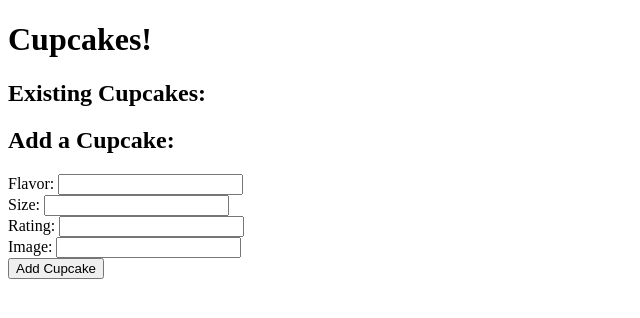
After one commit to jinniaflyer450/Jins-Unit-24.3-Exercises, a Flask app: page / in a window 1280 px wide. The commit adds this page. Shown: the top 318 px of the page, without its empty margins (0-640 px from the left). Run offline with Flask 2, Linux system fonts and the light colour scheme; data that the repository does not hold is empty.

Commit message:
finished front-end (should have committed more--started and had trouble stopping)

```diff
--- a/app.py
+++ b/app.py
@@ -14,14 +14,16 @@ app.config['DEBUG_TB_INTERCEPT_REDIRECTS'] = False
 connect_db(app)
 db.create_all()
 
+#JSON routes:
+
 @app.route('/api/cupcakes')
-def show_all_cupcakes():
+def get_all_cupcakes():
     cupcakes = Cupcake.query.all()
     json_ready_cupcakes = [cupcake.serialize() for cupcake in cupcakes]
     return jsonify(cupcakes=json_ready_cupcakes)
 
 @app.route('/api/cupcakes/<int:cupcake_id>')
-def show_single_cupcake(cupcake_id):
+def get_single_cupcake(cupcake_id):
     cupcake = Cupcake.query.get_or_404(cupcake_id)
     json_ready_cupcake = cupcake.serialize()
     return jsonify(cupcake=json_ready_cupcake)
@@ -29,6 +31,8 @@ def show_single_cupcake(cupcake_id):
 @app.route('/api/cupcakes', methods=["POST"])
 def create_cupcake():
     json = request.json
+    if json["image"] == "":
+        json["image"] = None
     new_cupcake = Cupcake(flavor=json["flavor"], size=json["size"],
     rating=json["rating"], image=json.get("image"))
     db.session.add(new_cupcake)
@@ -51,3 +55,9 @@ def delete_cupcake(cupcake_id):
     db.session.delete(cupcake)
     db.session.commit()
     return jsonify(message="deleted")
+
+#HTML routes:
+
+@app.route('/')
+def show_all_cupcakes():
+    return render_template('index.html')
--- /dev/null
+++ b/static/app.css
@@ -0,0 +1,4 @@
+img{
+    height:200px;
+    width:200px
+}
--- /dev/null
+++ b/static/app.js
@@ -0,0 +1,32 @@
+const BASE_URL = 'http://localhost:5000'
+
+
+async function loadCupcakes(){
+    const cupcakes = await axios.get(`${BASE_URL}/api/cupcakes`);
+    for(let cupcake of cupcakes.data.cupcakes){
+        const id = cupcake.id;
+        const flavor = cupcake.flavor;
+        const image = cupcake.image;
+        const rating = cupcake.rating;
+        $('#all-cupcakes').append
+        (
+            `<li class="cupcake" data-id=${id}><img src=${image}>${flavor}--${rating}/10</li>`
+            );
+        }
+    }
+
+$('#all-cupcakes').ready(loadCupcakes);
+
+$('#add-cupcake-form').submit(
+    async function(evt){
+        evt.preventDefault();
+        const $flavor = $('#flavor').val();
+        const $size = $('#size').val();
+        const $rating = $('#rating').val();
+        const $image = $('#image').val();
+        const newCupcake = await axios.post(`${BASE_URL}/api/cupcakes`, {'flavor': $flavor, 'size': $size,
+        'rating': $rating, 'image': $image});
+        $('#all-cupcakes').empty();
+        loadCupcakes();
+    }
+)
--- a/templates/base.html
+++ b/templates/base.html
@@ -4,9 +4,13 @@
     <meta charset="UTF-8">
     <meta http-equiv="X-UA-Compatible" content="IE=edge">
     <meta name="viewport" content="width=device-width, initial-scale=1.0">
+    <link rel="stylesheet" href="static/app.css">
     <title>{% block title %}{% endblock %}</title>
 </head>
 <body>
 {% block content %}{% endblock %}
+<script src="https://ajax.googleapis.com/ajax/libs/jquery/3.6.0/jquery.min.js"></script>
+<script src="https://cdn.jsdelivr.net/npm/axios/dist/axios.min.js"></script>
+<script src="static\app.js"></script>
 </body>
 </html>
--- /dev/null
+++ b/templates/index.html
@@ -0,0 +1,29 @@
+{% extends 'base.html' %}
+
+{% block title %}Cupcakes App!{% endblock %}
+
+{% block content %}
+<h1>Cupcakes!</h1>
+<h2>Existing Cupcakes:</h2>
+<ul id="all-cupcakes"></ul>
+<h2>Add a Cupcake:</h2>
+<form method="POST" action="/api/cupcakes" id="add-cupcake-form">
+    <div>
+        <label for="flavor">Flavor:</label>
+        <input type="text" name="flavor" id="flavor" required>
+    </div>
+    <div>
+        <label for="size">Size:</label>
+        <input type="text" name="size" id="size" required>
+    </div>
+    <div>
+        <label for="rating">Rating:</label>
+        <input type="text" name="rating" id="rating" required>
+    </div>
+    <div>
+        <label for="image">Image:</label>
+        <input type="text" name="image" id="image">
+    </div>
+    <button>Add Cupcake</button>
+</form>
+{% endblock %}
```
Also changed, not shown: forms.py (deleted).
